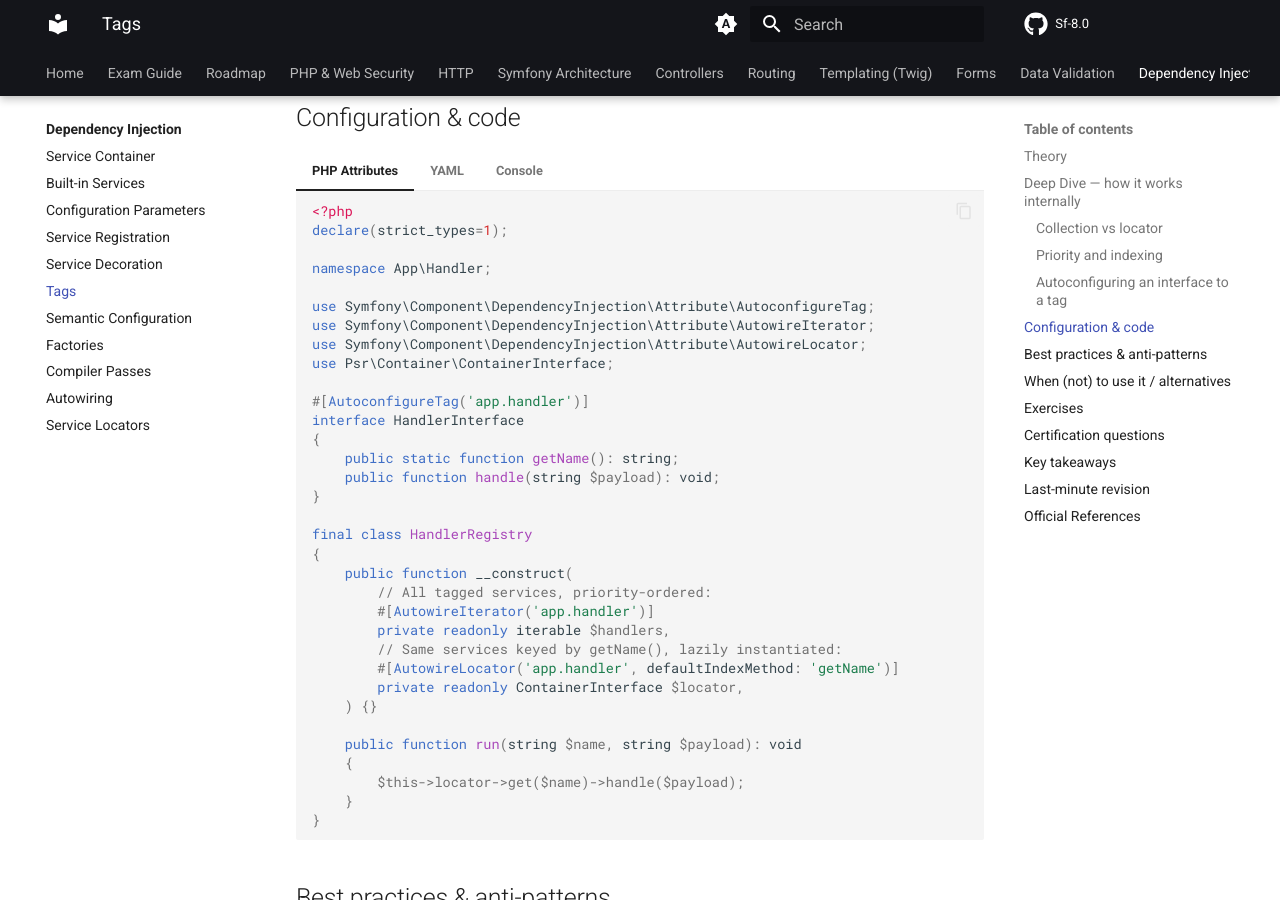
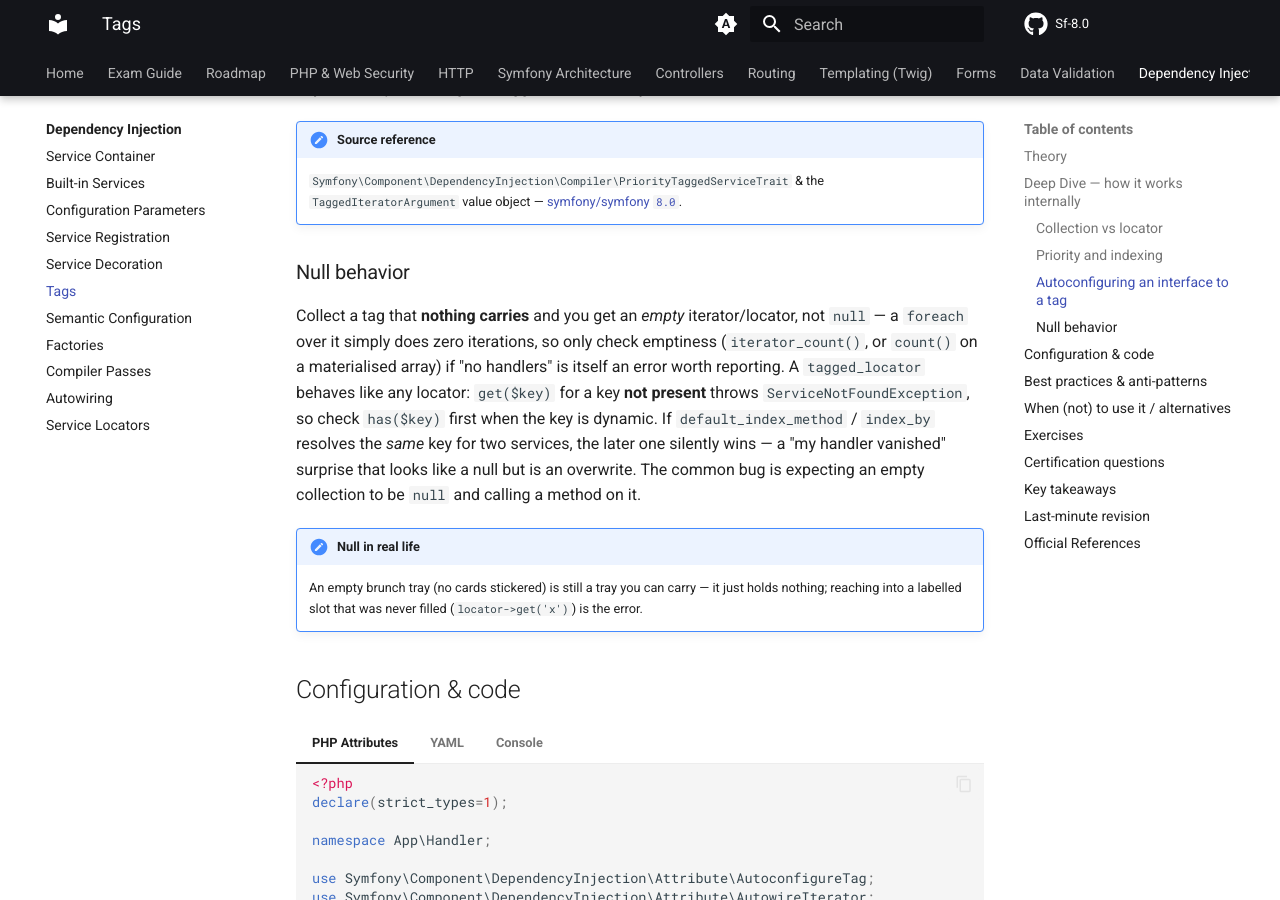
Before and after one commit to jasseryah-mazars/Sf-8.0, an MkDocs documentation site: the page built from docs/dependency-injection/tags.md, in a window 1280 px wide and 900 px high, scrolled down 2060 px. Built offline with MkDocs 1.6.1 and Material for MkDocs 9.7.7, drawn with Linux system fonts in a browser that asks for light colours; comment, search, counter and statistics services are not loaded; the version menu is left out; some of the changed text lies outside the part shown.

Commit message:
docs: SymfonyCasts enrichment — DI/Security/HTTP analogies+null (landing)
Co-Authored-By: Claude Opus 4.8 <noreply@anthropic.com>
Claude-Session: https://claude.ai/code/session_01JZmgF9DXThim3UADm1BKVL

```diff
--- a/docs/dependency-injection/tags.md
+++ b/docs/dependency-injection/tags.md
@@ -5,6 +5,13 @@
     collector consumes it. Use `tagged_iterator` / `#[AutowireIterator]` for
     instances, or `tagged_locator` / `#[AutowireLocator]` for a lazy keyed set.
     Highest-yield fact: **higher `priority` = earlier** in the iterator.
+
+!!! example "Real-world analogy"
+    A tag is a sticker on a recipe card — "brunch menu". The sticker alone does
+    nothing; a collector (the chef assembling the brunch service) gathers every card
+    wearing that sticker into one tray. `tagged_iterator` brings all the dishes out
+    already plated; `tagged_locator` hands you a labelled tray you cook from one slot
+    at a time. `priority` is where each card sits in the tray.
 
 !!! abstract "Learning objectives"
     By the end of this chapter you can:
@@ -74,6 +81,23 @@ implementing it is tagged automatically.
     `Symfony\Component\DependencyInjection\Compiler\PriorityTaggedServiceTrait` &
     the `TaggedIteratorArgument` value object —
     [symfony/symfony `8.0`](https://github.com/symfony/symfony/blob/8.0/src/Symfony/Component/DependencyInjection/Compiler/PriorityTaggedServiceTrait.php).
+
+### Null behavior
+
+Collect a tag that **nothing carries** and you get an *empty* iterator/locator, not
+`null` — a `foreach` over it simply does zero iterations, so only check emptiness
+(`iterator_count()`, or `count()` on a materialised array) if "no handlers" is
+itself an error worth reporting. A `tagged_locator` behaves like any locator:
+`get($key)` for a key **not present** throws `ServiceNotFoundException`, so check
+`has($key)` first when the key is dynamic. If `default_index_method` / `index_by`
+resolves the *same* key for two services, the later one silently wins — a "my
+handler vanished" surprise that looks like a null but is an overwrite. The common
+bug is expecting an empty collection to be `null` and calling a method on it.
+
+!!! note "Null in real life"
+    An empty brunch tray (no cards stickered) is still a tray you can carry — it
+    just holds nothing; reaching into a labelled slot that was never filled
+    (`locator->get('x')`) is the error.
 
 ## Configuration & code
 
```
Also changed, not shown: docs/dependency-injection/factories.md (+18 -0 lines), docs/security/roles.md (+6 -0 lines).
